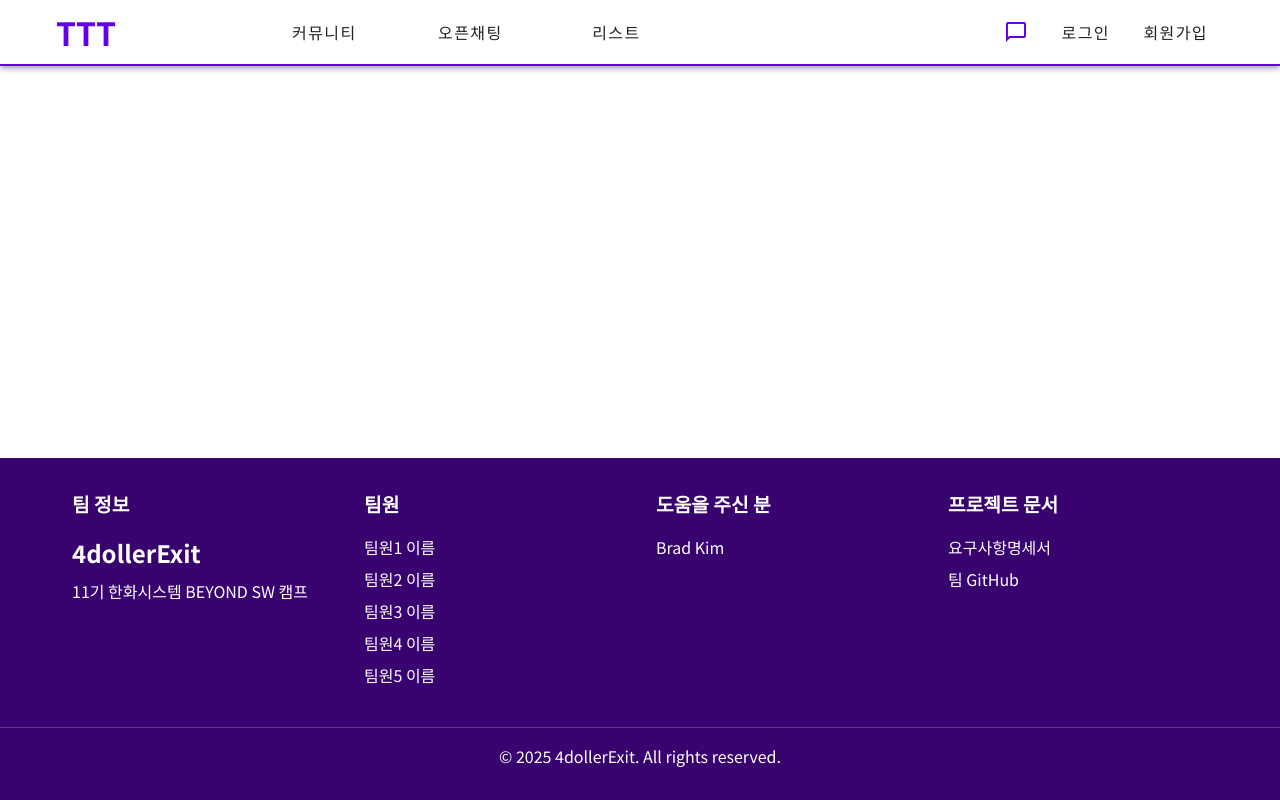
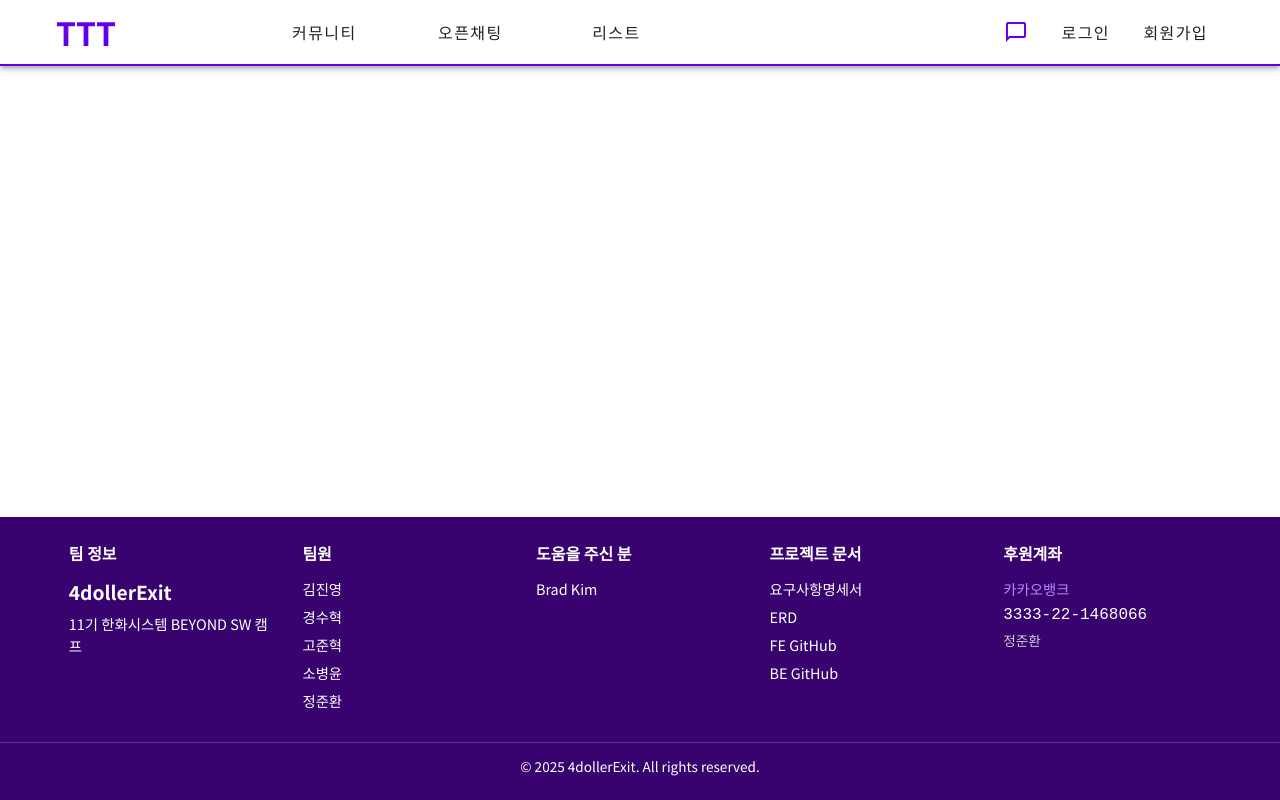
Before and after one commit to luail/ttt_front_deploy_test, a Vue app: page / in a window 1280 px wide. Built offline with nearby package versions, Linux system fonts and the light colour scheme; a small style sheet from the web is missing.

Commit message:
Header Footer 수정

```diff
--- a/src/components/FooterComponent.vue
+++ b/src/components/FooterComponent.vue
@@ -10,25 +10,34 @@
       <div class="footer-section">
         <h3>팀원</h3>
         <ul class="team-members">
-          <li><a href="https://github.com/member1" target="_blank">팀원1 이름</a></li>
-          <li><a href="https://github.com/member2" target="_blank">팀원2 이름</a></li>
-          <li><a href="https://github.com/member3" target="_blank">팀원3 이름</a></li>
-          <li><a href="https://github.com/member4" target="_blank">팀원4 이름</a></li>
-          <li><a href="https://github.com/member5" target="_blank">팀원5 이름</a></li>
+          <li><a href="https://github.com/jykim1187" target="_blank">김진영</a></li>
+          <li><a href="https://github.com/issac-cosmos" target="_blank">경수혁</a></li>
+          <li><a href="https://github.com/luail" target="_blank">고준혁</a></li>
+          <li><a href="https://github.com/2ma1995" target="_blank">소병윤</a></li>
+          <li><a href="https://github.com/JungJunHwan" target="_blank">정준환</a></li>
         </ul>
       </div>
 
       <div class="footer-section">
         <h3>도움을 주신 분</h3>
-        <p><a href="https://inf.run/KZWA" target="_blank">Brad Kim</a></p>
+        <p><a href="https://www.inflearn.com/users/1014633/@bradkim" target="_blank">Brad Kim</a></p>
       </div>
 
       <div class="footer-section">
         <h3>프로젝트 문서</h3>
         <ul>
-          <li><a href="#" target="_blank">요구사항명세서</a></li>
-          <li><a href="https://github.com/4dollerExit" target="_blank">팀 GitHub</a></li>
+          <li><a href="https://www.notion.so/180da9f139ca801c98c7c26eb1e2af31?v=180da9f139ca81d08b86000c2c26c05e" target="_blank">요구사항명세서</a></li>
+          <li><a href="https://www.erdcloud.com/d/62rYxocZt6sFHzFyG" target="_blank">ERD</a></li>
+          <li><a href="https://github.com/beyond-sw-camp/be11-2nd-4dollarExit-TikTakTalk-FE" target="_blank">FE GitHub</a></li>
+          <li><a href="https://github.com/beyond-sw-camp/be11-2nd-4dollarExit-TikTakTalk-BE" target="_blank">BE GitHub</a></li>
         </ul>
+      </div>
+
+      <div class="footer-section">
+        <h3>후원계좌</h3>
+        <p class="account-info">카카오뱅크</p>
+        <p class="account-number">3333-22-1468066</p>
+        <p class="account-name">정준환</p>
       </div>
     </div>
 
@@ -48,7 +57,7 @@ export default {
 .footer {
   background-color: #38036e;
   color: #fff;
-  padding: 2rem 0;
+  padding: 1.5rem 0;
 }
 
 .footer-content {
@@ -61,19 +70,20 @@ export default {
 
 .footer-section {
   flex: 1;
-  margin: 0 1rem;
+  margin: 0 0.8rem;
+  font-size: 0.9rem;
 }
 
 .footer-section h3 {
-  margin-bottom: 1rem;
-  font-size: 1.2rem;
+  margin-bottom: 0.8rem;
+  font-size: 1rem;
   color: #fff;
 }
 
 .team-name {
-  font-size: 1.5rem;
+  font-size: 1.2rem;
   font-weight: bold;
-  margin-bottom: 0.5rem;
+  margin-bottom: 0.4rem;
 }
 
 .footer-section ul {
@@ -82,7 +92,7 @@ export default {
 }
 
 .footer-section ul li {
-  margin-bottom: 0.5rem;
+  margin-bottom: 0.4rem;
 }
 
 .footer-section a {
@@ -101,9 +111,27 @@ export default {
 
 .footer-bottom {
   text-align: center;
-  margin-top: 2rem;
-  padding-top: 1rem;
+  margin-top: 1.5rem;
+  padding-top: 0.8rem;
   border-top: 1px solid rgba(255, 255, 255, 0.2);
+  font-size: 0.85rem;
+}
+
+.account-info {
+  margin-bottom: 0.2rem;
+  color: #b388ff;
+  font-size: 0.9rem;
+}
+
+.account-number {
+  font-family: monospace;
+  font-size: 1rem;
+  margin-bottom: 0.2rem;
+}
+
+.account-name {
+  font-size: 0.85rem;
+  color: #ccc;
 }
 
 @media (max-width: 768px) {
--- a/src/components/HeaderComponent.vue
+++ b/src/components/HeaderComponent.vue
@@ -28,6 +28,7 @@
                       <v-list-item to="/ttt/post/list/0">전체게시판</v-list-item>
                       <v-list-item to="/ttt/post/list/1">자유게시판</v-list-item>
                       <v-list-item to="/ttt/post/list/2">정보게시판</v-list-item>
+                      <v-list-item to="/ttt/post/list/3">알고리즘게시판</v-list-item>
                     </v-list>
                   </v-card>
                 </v-menu>
@@ -92,9 +93,9 @@
 
           <!-- 우측 메뉴 -->
           <v-col cols="4" class="d-flex justify-end align-center">
-            <v-btn icon class="chat-icon mr-2" to="/ttt/chatpage" color="#6200ea">
+            <v-btn icon class="chat-icon mr-2" to="/ttt/chatpage" color="#6200ea" :class="{ 'pulse': isNewMessage }">
               <v-icon>
-                {{ hasUnreadMessages ? 'mdi-message-badge-outline' : 'mdi-message-outline' }}
+                {{ hasUnreadMessages ? 'mdi-message-badge' : 'mdi-message-outline' }}
               </v-icon>
             </v-btn>
 
@@ -160,7 +161,8 @@ export default {
       profileImageUrl: null,
       profileMenu: false,
       eventSource: null,
-      reconnectTimeout: null
+      reconnectTimeout: null,
+      isNewMessage: false,
     }
   },
   computed: {
@@ -228,6 +230,13 @@ export default {
         const chatMessage = JSON.parse(e.data);
 
         this.$store.dispatch('handleNewMessage', chatMessage);
+
+        // 새 메시지가 오면 깜빡임 효과 시작
+        this.isNewMessage = true;
+        // 3초 후 깜빡임 효과 중지
+        setTimeout(() => {
+          this.isNewMessage = false;
+        }, 1000);
 
         if (Notification.permission === 'granted') {
           const notification = new Notification('TikTakTalk', {
@@ -339,6 +348,7 @@ export default {
 .chat-icon {
   width: 40px !important;
   height: 40px !important;
+  position: relative;
 }
 
 .profile-avatar {
@@ -361,4 +371,21 @@ export default {
 .mr-2 {
   margin-right: 8px;
 }
+
+@keyframes pulse {
+  0% {
+    box-shadow: 0 0 0 0 rgba(98, 0, 234, 0.4);
+  }
+  70% {
+    box-shadow: 0 0 0 10px rgba(98, 0, 234, 0);
+  }
+  100% {
+    box-shadow: 0 0 0 0 rgba(98, 0, 234, 0);
+  }
+}
+
+.pulse {
+  animation: pulse 1s;  /* infinite 제거하여 한 번만 실행 */
+  border-radius: 50%;
+}
 </style>
```
